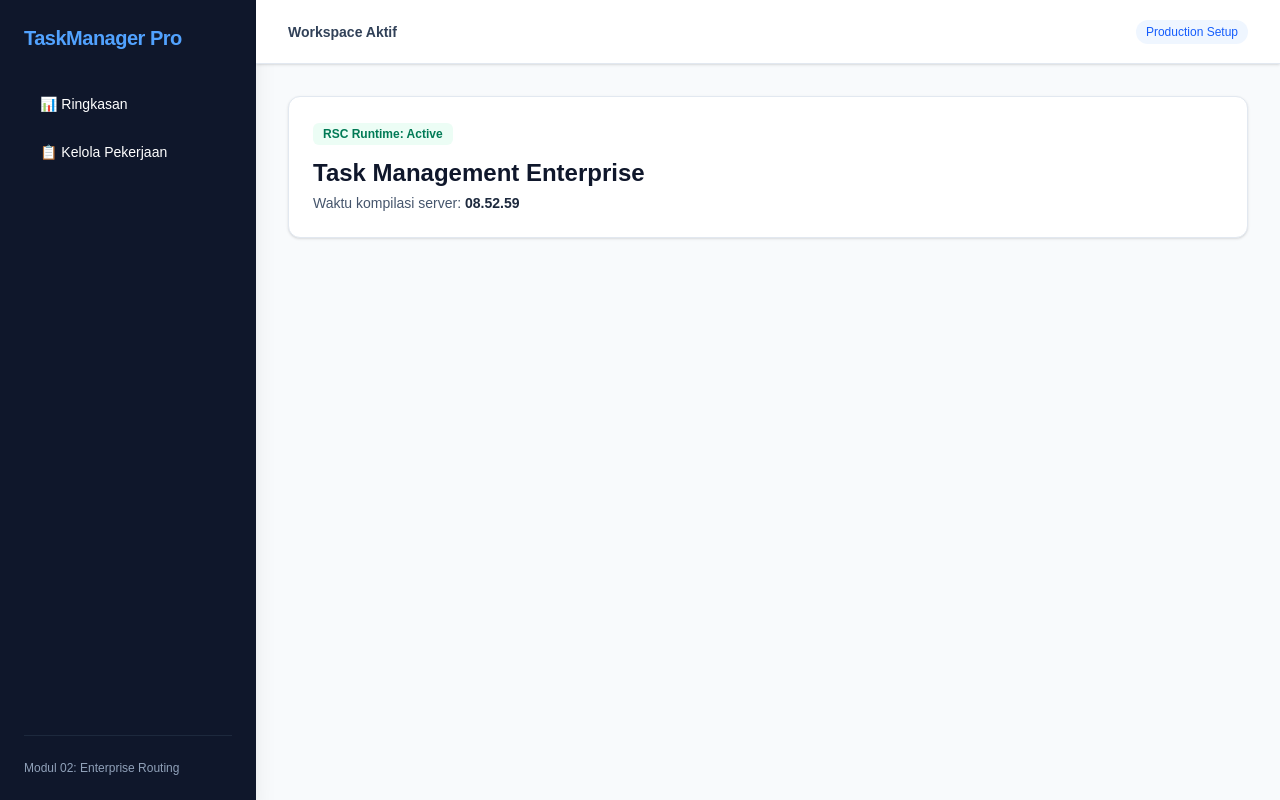
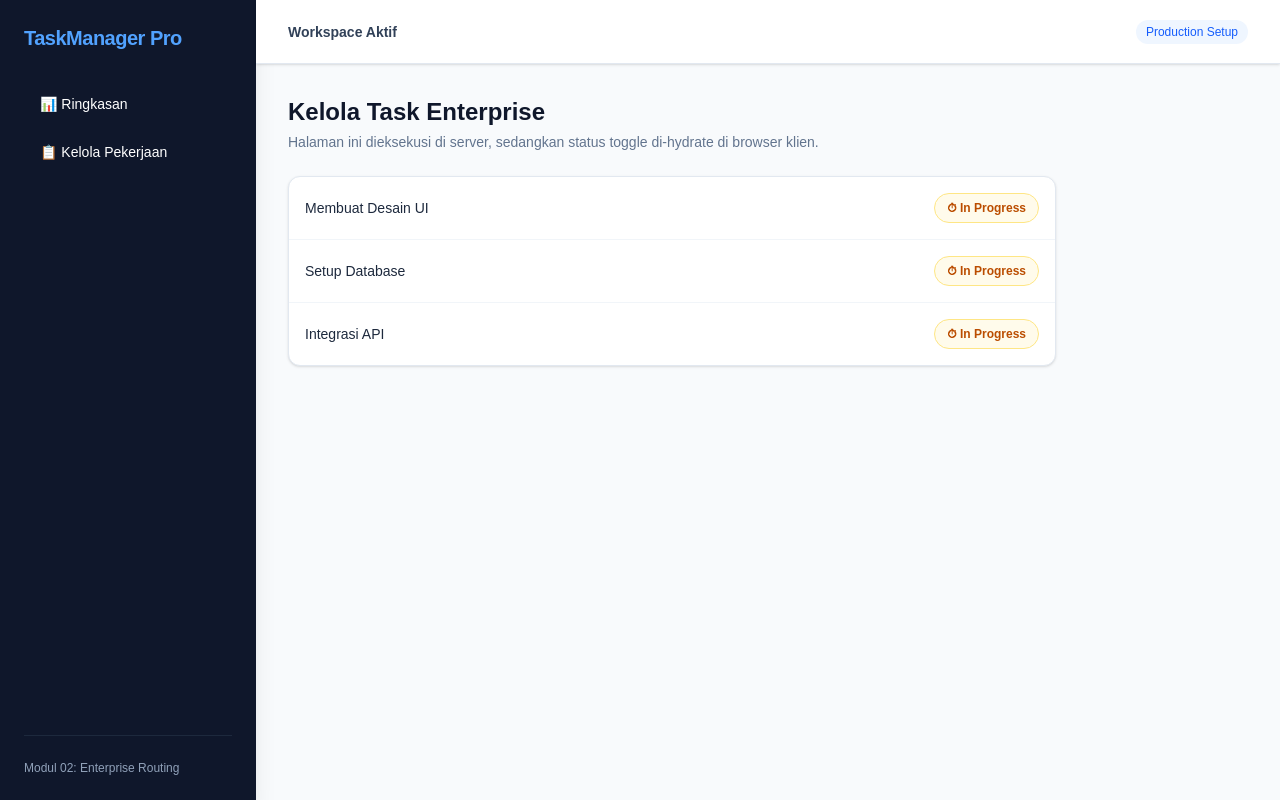
Before and after one commit to anggarasa/nextjs-roadmap, a Next.js app: page /tasks in a window 1280 px wide. Built offline with nearby package versions, Linux system fonts and the light colour scheme.

Commit message:
materi 14

```diff
--- a/app/(dashboard)/tasks/page.tsx
+++ b/app/(dashboard)/tasks/page.tsx
@@ -1,3 +1,4 @@
+import { TaskStatusToggle } from "@/components/TaskStatusToggle";
 import Link from "next/link";
 
 export default function TasksPage() {
@@ -16,9 +17,9 @@ export default function TasksPage() {
     },
   ];
 
-  console.log("LOG DARI SERVER: komponen ini dieksekusi secara ekslusif di server!");
+  // console.log("LOG DARI SERVER: komponen ini dieksekusi secara ekslusif di server!");
 
-  const serverTimestamp = new Date().toLocaleTimeString("id-ID");
+  // const serverTimestamp = new Date().toLocaleTimeString("id-ID");
 
   return (
     // <div className="space-y-4 max-w-3xl">
@@ -39,13 +40,20 @@ export default function TasksPage() {
     //   </div>
     // </div>
 
-    <div className="space-y-4">
-      <div className="p-6 bg-white rounded-xl border border-slate-200 shadow-sm">
-        <span className="text-xs font-mono px-2.5 py-1 bg-emerald-50 text-emerald-700 rounded-md font-semibold">RSC Runtime: Active</span>
-        <h1 className="text-2xl font-bold text-slate-900 mt-3">Task Management Enterprise</h1>
-        <p className="text-slate-600 text-sm mt-1">
-          Waktu kompilasi server: <span className="font-semibold text-slate-800">{serverTimestamp}</span>
-        </p>
+    <div className="space-y-6 max-w-3xl">
+      <div>
+        <h1 className="text-2xl font-bold text-slate-900">Kelola Task Enterprise</h1>
+        <p className="text-sm text-slate-500 mt-1">Halaman ini dieksekusi di server, sedangkan status toggle di-hydrate di browser klien.</p>
+      </div>
+
+      <div className="bg-white rounded-xl border border-slate-200 divide-y divide-slate-100 shadow-sm overflow-hidden">
+        {DUMMY_TASKS.map((task) => (
+          <div key={task.id} className="p-4 flex items-center justify-between">
+            <span className="text-sm font-medium text-slate-800">{task.title}</span>
+            {/* Client Component disematkan di tingkat daun (leaf) */}
+            <TaskStatusToggle />
+          </div>
+        ))}
       </div>
     </div>
   );
--- /dev/null
+++ b/components/TaskStatusToggle.tsx
@@ -0,0 +1,18 @@
+"use client";
+
+import { useState } from "react";
+
+export function TaskStatusToggle() {
+  const [isDone, setIsDone] = useState(false);
+
+  return (
+    <button
+      onClick={() => setIsDone(!isDone)}
+      className={`px-3 py-1.5 text-xs font-semibold rounded-full transition-all duration-200 border ${
+        isDone ? "bg-emerald-50 text-emerald-700 border-emerald-200 hover:bg-emerald-100" : "bg-amber-50 text-amber-700 border-amber-200 hover:bg-amber-100"
+      }`}
+    >
+      {isDone ? "✓ Completed" : "⏱ In Progress"}
+    </button>
+  );
+}
```
